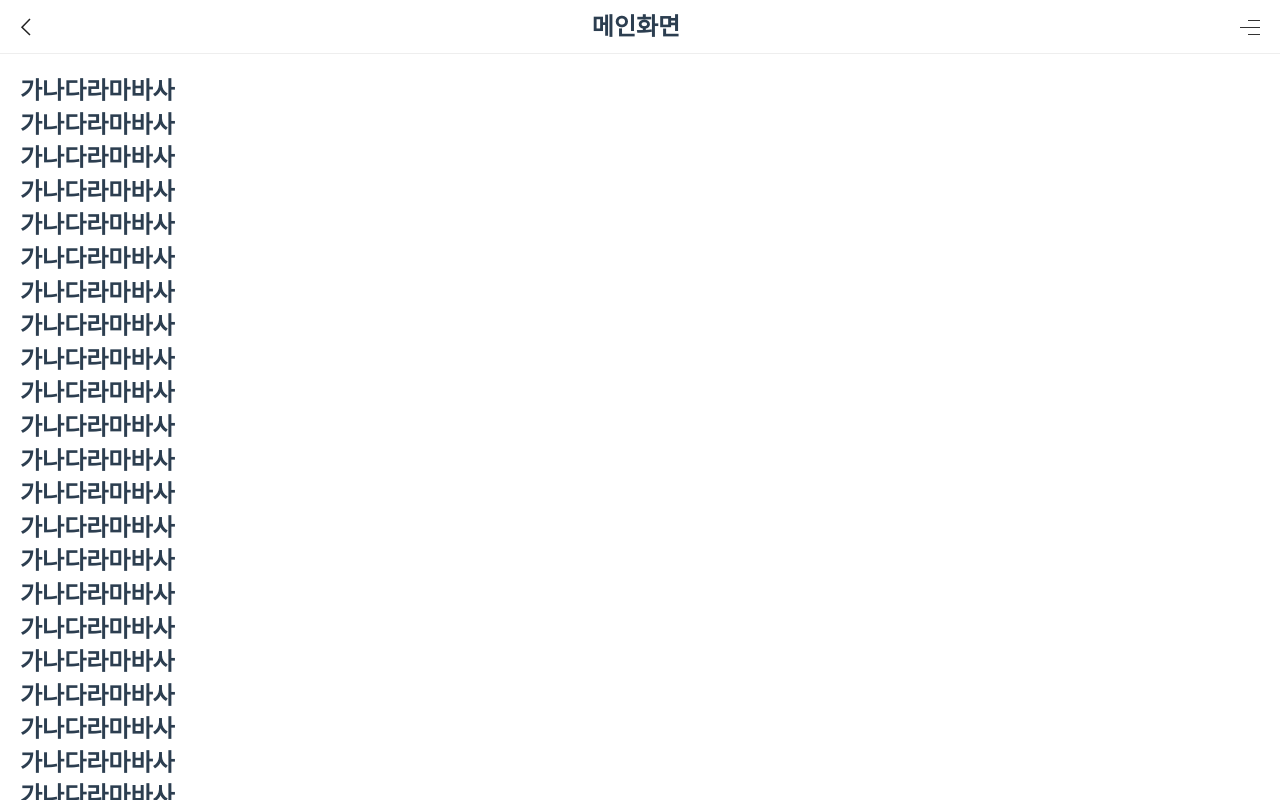
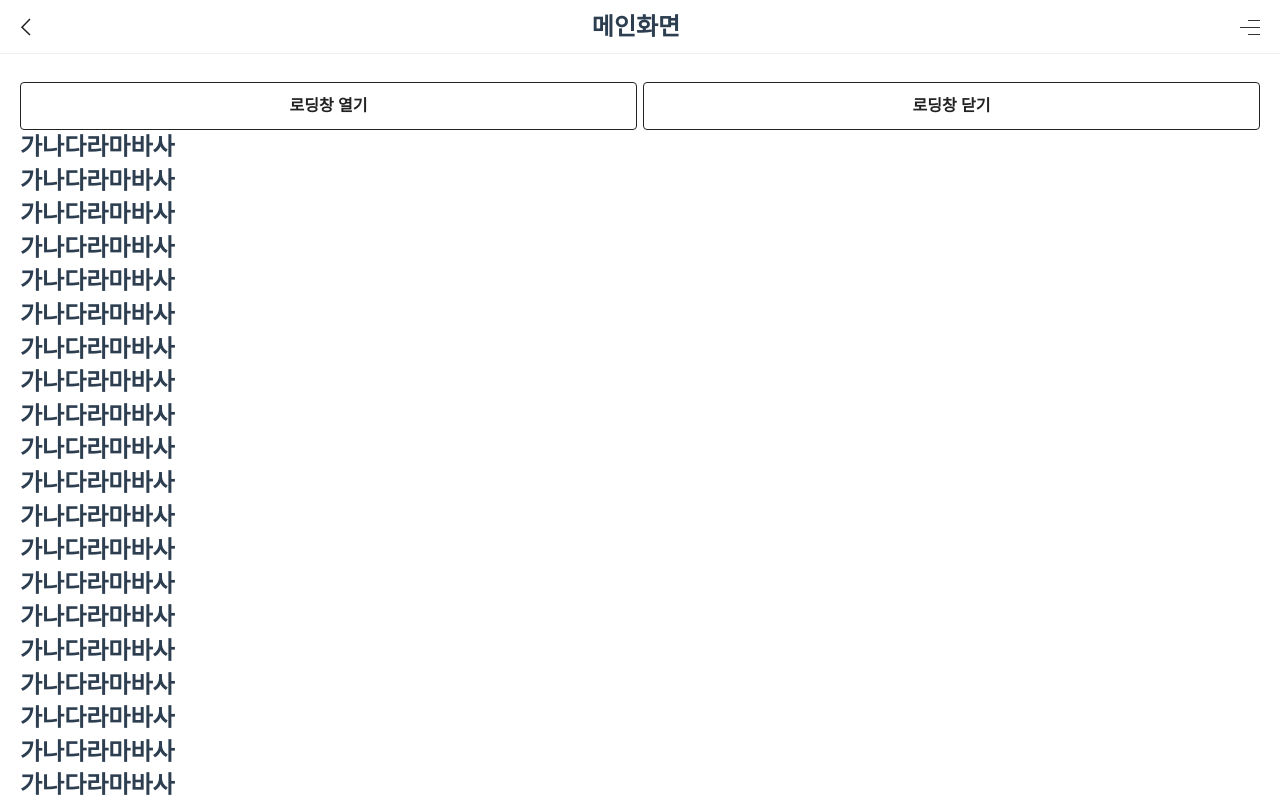
Before and after one commit to linus011/vue-db-study-preview, a Vue app: page /guide/index in a window 1280 px wide. Shown: the top 800 px of the page. Built offline with nearby package versions, Linux system fonts and the light colour scheme; a small style sheet from the web is missing.

Commit message:
초간단 로딩창  (페이지에 넣고 바로 띄우기)

```diff
--- a/src/assets/scss/_component.scss
+++ b/src/assets/scss/_component.scss
@@ -31,3 +31,105 @@
   }
   &.open:after{-webkit-transform:rotate3d(1,0,0,180deg);transform:rotate3d(1,0,0,180deg);}
 }
+
+.button {
+	position:relative;
+	display:inline-flex;
+	height:48px;
+	line-height:inherit;
+	padding:0 12px;
+	border:0 solid transparent;
+	text-align:center;
+	font-size:inherit;
+	// white-space:nowrap;
+	text-decoration:none;
+	overflow:hidden;
+	box-sizing:border-box;
+	border-radius:4px;
+	-webkit-appearance:none;
+	justify-content:center;
+	align-items:center;
+	font-size: 16px;
+	font-weight:bold;
+	vertical-align: middle;
+	transition: opacity 0.3s;
+	&.disabled,
+	&:disabled{opacity:0.3;-webkit-tap-highlight-color:transparent;}
+
+	&.small{
+		height: 32px;
+		font-size: 12px;
+		font-weight: 500;
+	}
+	&.large{
+		height: 60px;
+		font-size: 18px;
+	}
+
+	&.round{border-radius:30px;}
+
+	&.large{height:60px;}
+	&.full{display:flex;width:100%;}
+
+	&.primary,
+	&.green{background:var(--theme-color);color:#fff;}
+	&.primary-2,
+	&.yellow{background:#fee525;}
+	&.secondary,
+	&.gray{background:#3b3f47;color:#fff;}
+
+	&.line{border-width:1px;border-color:#222;color:#222;background:#fff;
+		&.primary,
+		&.green{border-color:var(--theme-color);color:var(--theme-color);}
+	}
+	&.checked {
+		opacity: 1;
+		background: #f8f8f8;
+		border-color: #eee;
+	}
+}
+.btn-wrap{
+	margin-top:8px;
+	text-align:center;
+	clear:both;
+	> .button + .button{
+		margin-top: 8px;
+	}
+	.button{
+		width: 100%;
+		padding-left: 0;
+		padding-right: 0;
+	}
+}
+.flex{
+	display:flex;
+	&+.flex{
+		margin-top:8px;
+	}
+	&:not([class*='space-']):not([class*='flex-']):not([class*='justify-']):not([class*='not-full']){
+		> *:not(.unit) {
+			width: 100%;
+		}
+	}
+	> .unit{
+		display:flex;
+		align-items: center;
+		font-size: 15px;
+		color: #666;
+	}
+	> .input,
+	> .select{
+		+ .input,
+		+ .select{
+			margin-top: 0;
+		}
+	}
+	> * + * {
+		margin-left: 6px;
+	}
+	+ .input,
+	+ .select,
+	+ .textarea{
+		margin-top: 8px;
+	}
+}
--- a/src/views/guide/index.vue
+++ b/src/views/guide/index.vue
@@ -1,5 +1,26 @@
 <template>
   <ui-page title="메인화면">
+    <div class="btn-wrap">
+      <div class="flex">
+        <div>
+          <button
+            class="button line"
+            @click="isLoading = true"
+          >
+            로딩창 열기
+          </button>
+        </div>
+        <div>
+          <button
+            class="button line"
+            style="z-index: 501"
+            @click="isLoading = false"
+          >
+            로딩창 닫기
+          </button>
+        </div>
+      </div>
+    </div>
     <h1>가나다라마바사</h1>
     <h1>가나다라마바사</h1>
     <h1>가나다라마바사</h1>
@@ -37,6 +58,23 @@
     <h1>가나다라마바사</h1>
     <h1>가나다라마바사</h1>
     <h1>가나다라마바사</h1>
+
+    <div
+      v-if="isLoading"
+      class="loading-wrap"
+    >
+      <div class="tl">
+        <div>
+          <div
+            class="loading-icon"
+            role="img"
+            aria-label="화면을 불러오는중입니다."
+          >
+            <div />
+          </div>
+        </div>
+      </div>
+    </div>
   </ui-page>
 </template>
 
@@ -48,5 +86,10 @@ export default {
   components: {
     uiPage,
   },
+  data() {
+    return {
+      isLoading: false,
+    }
+  },
 }
 </script>
```
Also changed, not shown: src/assets/scss/_contents.scss (+24 -0 lines).
